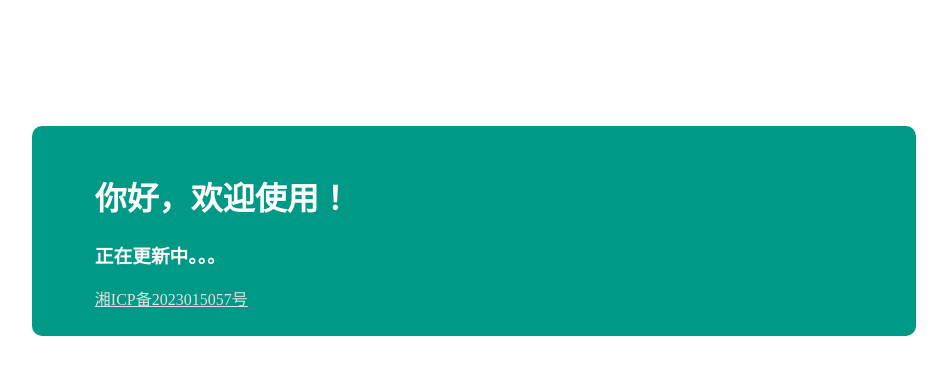
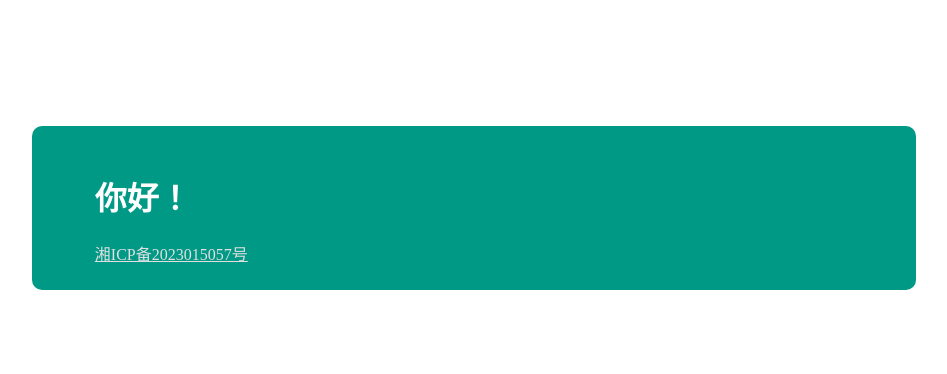
Before and after one commit to xcyyds6/web, a plain HTML site: page index.html in a window 1280 px wide. Shown: the whole page, without its empty margins (166-1113 px from the left). Drawn offline with Linux system fonts and the light colour scheme.

Commit message:
Update index.html

```diff
--- a/index.html
+++ b/index.html
@@ -1,8 +1,9 @@
+
 <!doctype html>
 <html>
 <head>
     <meta charset="utf-8">
-    <title>你好，欢迎使用！</title>
+    <title>你好！</title>
     <style>
         .container {
             width: 60%;
@@ -28,8 +29,7 @@
 </head>
 <body>
     <div class="container">
-        <h1>你好，欢迎使用！</h1>
-        <h3>正在更新中。。。</h3>
+        <h1>你好！</h1>
         <a href="http://beian.miit.gov.cn/" style="color:#E0E0E0">湘ICP备2023015057号</a >
     </div>
 </body>
```
